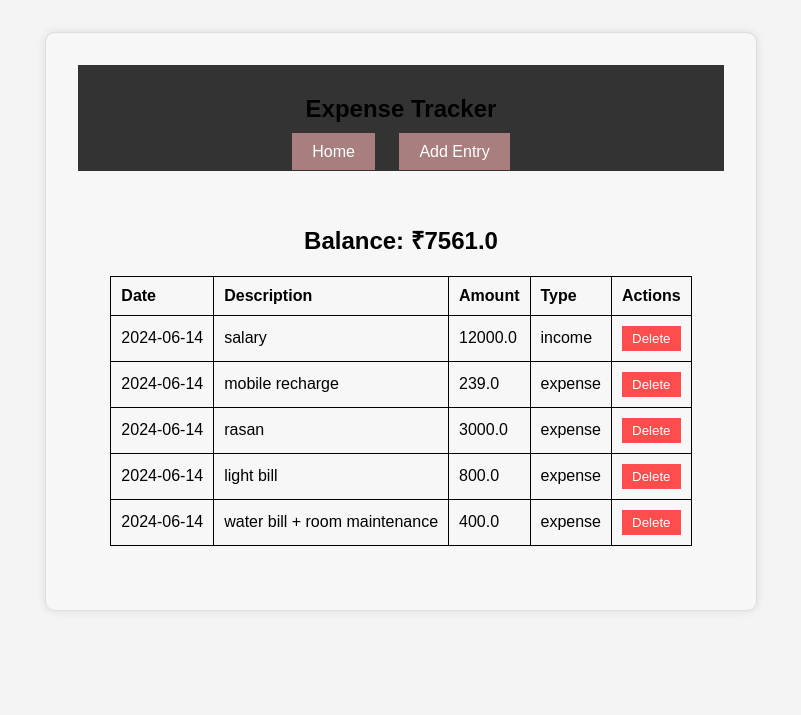
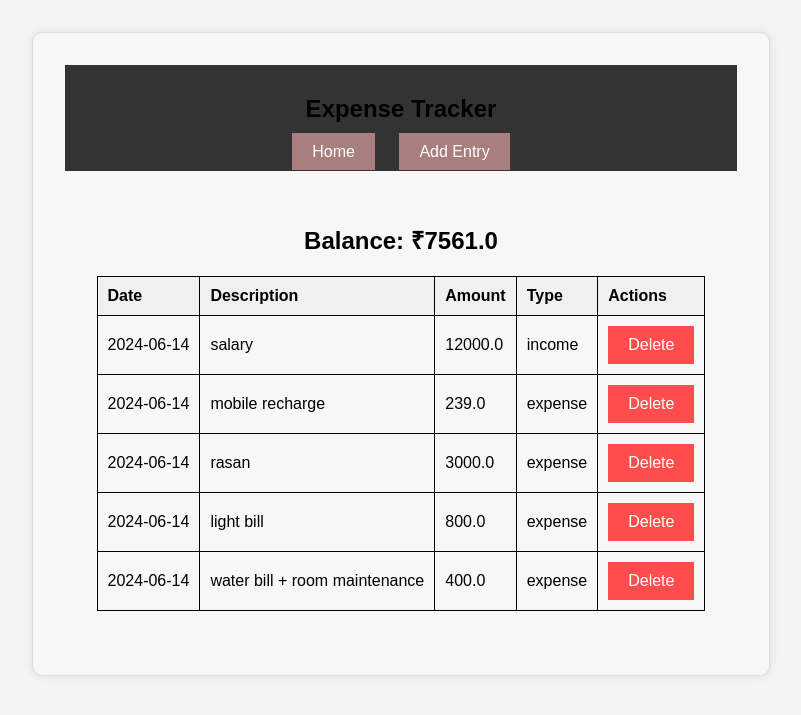
Before and after one commit to vaibhavr21/Expense-Tracker, a Flask app: page / in a window 1280 px wide. Shown: the top 715 px of the page, without its empty margins (239-1040 px from the left). Run offline with Flask 3, Linux system fonts and the light colour scheme; data comes from the database, SQL or seed files in the repository.

Commit message:
style.css updated

```diff
--- a/static/styles.css
+++ b/static/styles.css
@@ -51,6 +51,10 @@ table, th, td {
     border: 1px solid black;
 }
 
+th {
+    background-color: #f0f0f0;
+}
+
 th, td {
     padding: 10px;
     text-align: left;
@@ -59,7 +63,8 @@ th, td {
     background-color: #ff4d4d;
     color: white;
     border: none;
-    padding: 5px 10px;
+    padding: 10px 20px;
+    font-size: 16px;
     cursor: pointer;
 }
 .delete-button:hover{
```
